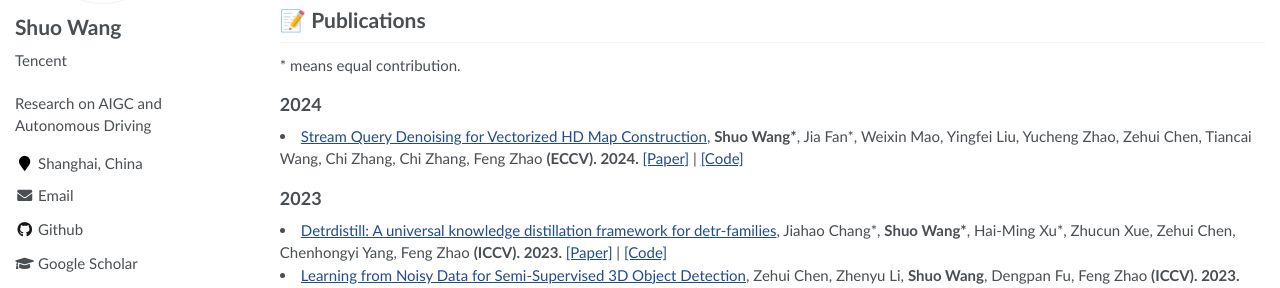
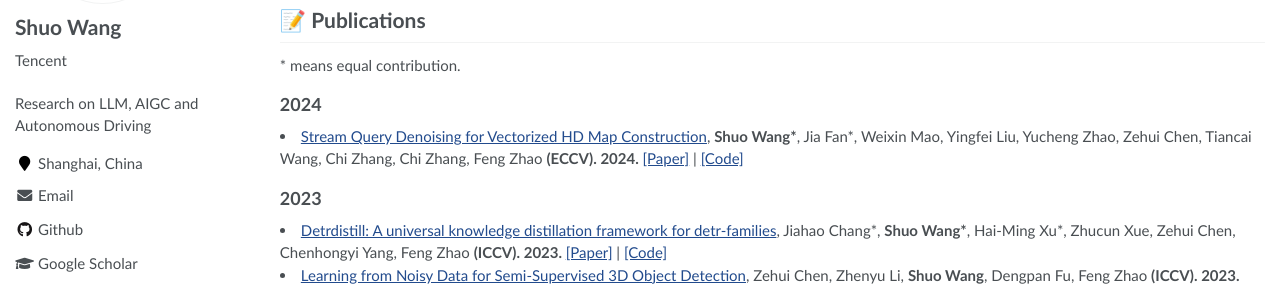
Before and after one commit to shuowang666/shuowang666.github.io, a Jekyll site: the page built from _pages/about.md, in a window 1280 px wide. Shown: the part 316-604 px from the top of the page. Built offline with Jekyll 4.4.1, drawn with Linux system fonts in a browser that asks for light colours.

Commit message:
Update _config.yml

```diff
--- a/_config.yml
+++ b/_config.yml
@@ -7,7 +7,7 @@
 
 # Site Settings
 title                    : "Shuo Wang"
-description              : "Research on AIGC and Autonomous Driving"
+description              : "Research on LLM, AIGC and Autonomous Driving"
 repository               : "shuowang666/shuowang.github.io"
 google_scholar_stats_use_cdn : true
 
```
